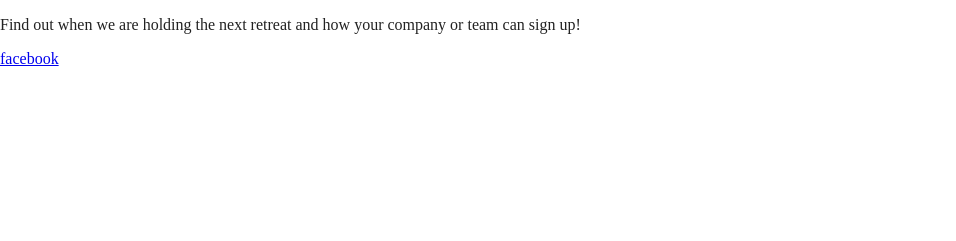
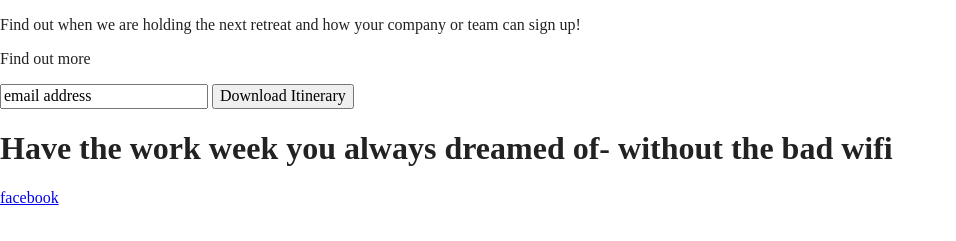
Before and after one commit to camigm1/unplugged, a website built with Parcel: page index.html in a window 1280 px wide. Shown: the part 265-506 px from the top of the page, without its empty margins (0-956 px from the left). Built offline with nearby package versions, Linux system fonts and the light colour scheme.

Commit message:
adding more html

```diff
--- a/index.html
+++ b/index.html
@@ -2,7 +2,7 @@
 <html class="no-js" lang="">
   <head>
     <meta charset="utf-8" />
-    <title></title>
+    <title>Unplugged: Retreat</title>
     <meta name="description" content="" />
     <meta name="viewport" content="width=device-width, initial-scale=1" />
 
@@ -48,9 +48,21 @@
             Find out when we are holding the next retreat and how your company
             or team can sign up!
           </p>
+          <div>
+            <p>Find out more</p>
+            <input type="text" name="name" value="email address" />
+            <input type="button" value="Download Itinerary" />
+          </div>
         </div>
       </section>
       <aside></aside>
+      <section>
+        <div>
+          <h1>
+            Have the work week you always dreamed of- without the bad wifi
+          </h1>
+        </div>
+      </section>
     </main>
     <footer>
       <div class="content-wrapper">
```
